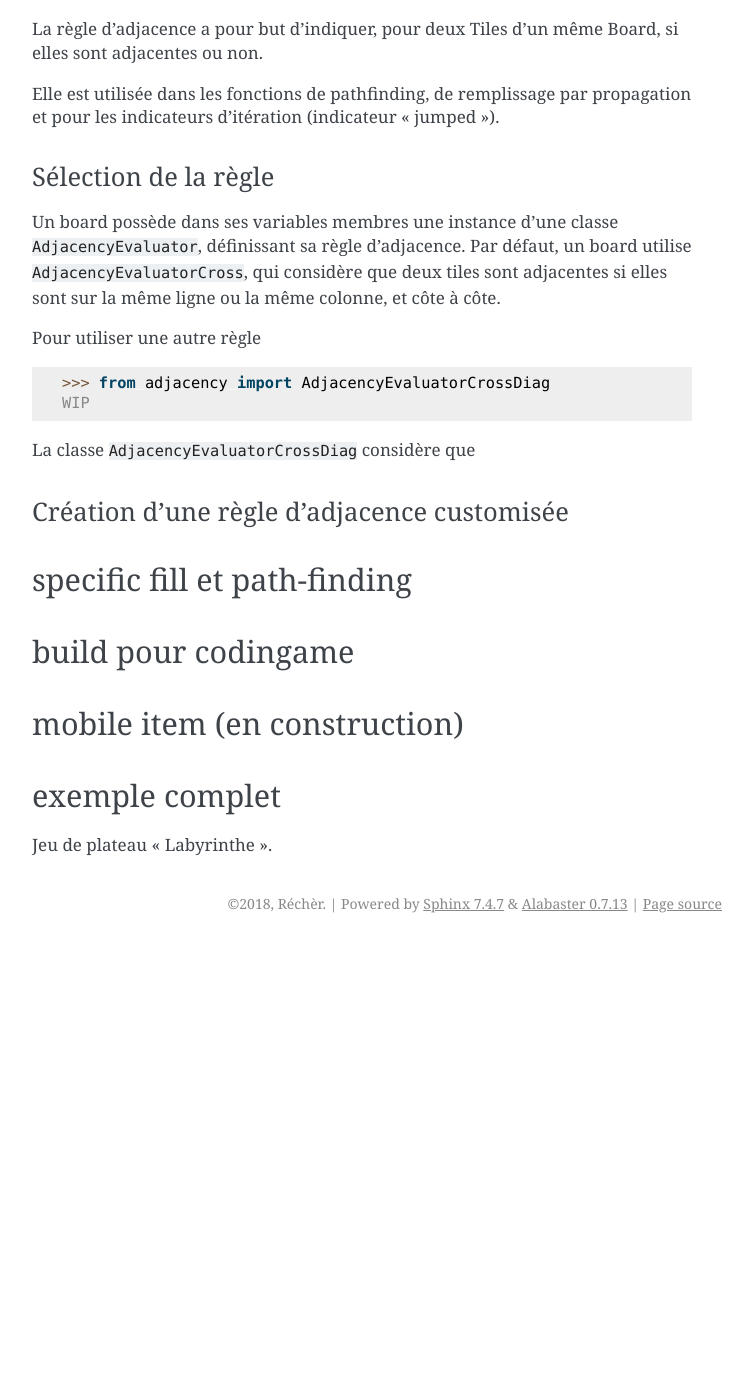
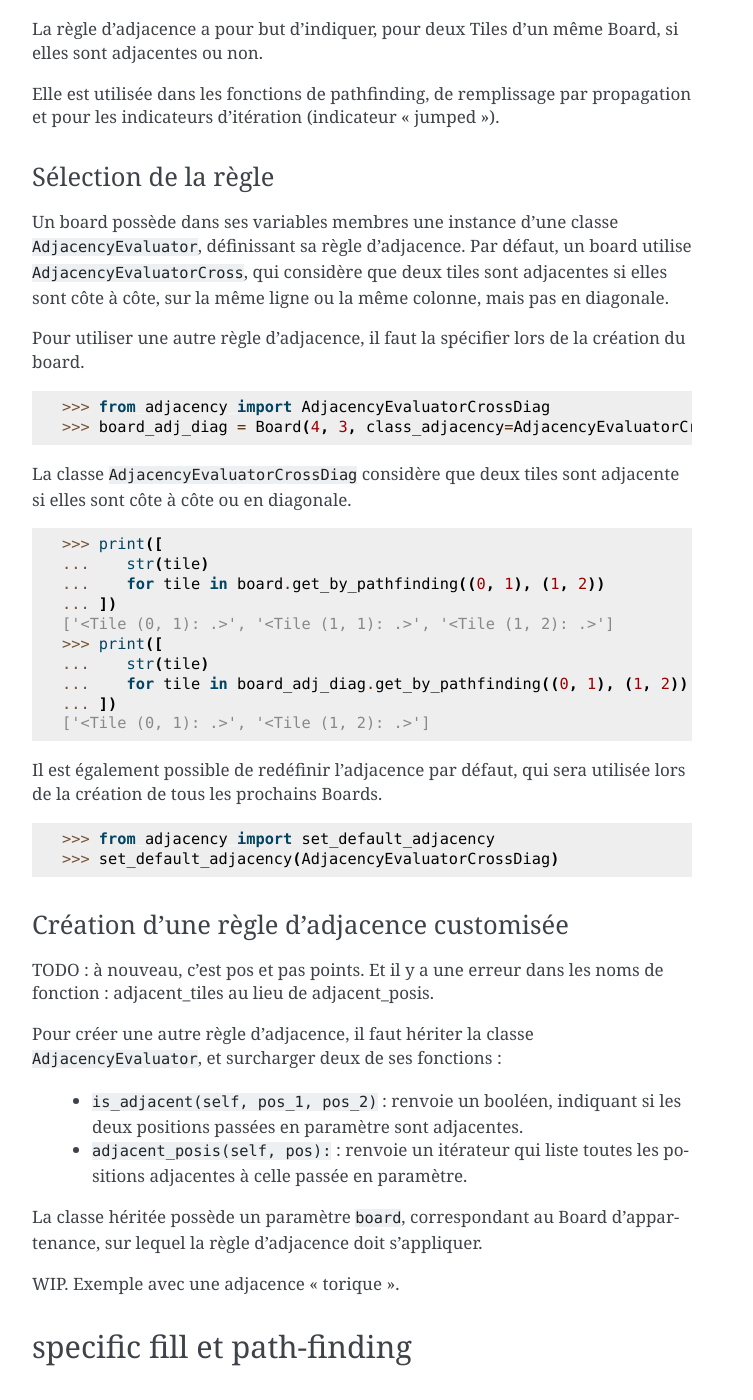
Before and after one commit to darkrecher/aboard, a Sphinx documentation site: the page built from docs/source/advanced.rst, in a window 1280 px wide and 1400 px high, scrolled down 7084 px. Shown: the whole window, without its empty margins (388-1141 px from the left). Built offline with Sphinx 7.4.7, drawn with Linux system fonts in a browser that asks for light colours; before the commit the page ends 8027 px from its top, so only the background shows below that.

Commit message:
[doc] Règle d'adjacence. Chapitre 'création d'une règle customisée' en cours.

```diff
--- a/docs/source/advanced.rst
+++ b/docs/source/advanced.rst
@@ -303,18 +303,45 @@ Elle est utilisée dans les fonctions de pathfinding, de remplissage par propaga
 Sélection de la règle
 ----------------------
 
-Un board possède dans ses variables membres une instance d'une classe ``AdjacencyEvaluator``, définissant sa règle d'adjacence. Par défaut, un board utilise ``AdjacencyEvaluatorCross``, qui considère que deux tiles sont adjacentes si elles sont sur la même ligne ou la même colonne, et côte à côte.
+Un board possède dans ses variables membres une instance d'une classe ``AdjacencyEvaluator``, définissant sa règle d'adjacence. Par défaut, un board utilise ``AdjacencyEvaluatorCross``, qui considère que deux tiles sont adjacentes si elles sont côte à côte, sur la même ligne ou la même colonne, mais pas en diagonale.
 
-Pour utiliser une autre règle
+Pour utiliser une autre règle d'adjacence, il faut la spécifier lors de la création du board.
 
 >>> from adjacency import AdjacencyEvaluatorCrossDiag
-WIP
+>>> board_adj_diag = Board(4, 3, class_adjacency=AdjacencyEvaluatorCrossDiag)
 
-La classe ``AdjacencyEvaluatorCrossDiag`` considère que
+La classe ``AdjacencyEvaluatorCrossDiag`` considère que deux tiles sont adjacente si elles sont côte à côte ou en diagonale.
+
+>>> print([
+...    str(tile)
+...    for tile in board.get_by_pathfinding((0, 1), (1, 2))
+... ])
+['<Tile (0, 1): .>', '<Tile (1, 1): .>', '<Tile (1, 2): .>']
+>>> print([
+...    str(tile)
+...    for tile in board_adj_diag.get_by_pathfinding((0, 1), (1, 2))
+... ])
+['<Tile (0, 1): .>', '<Tile (1, 2): .>']
+
+Il est également possible de redéfinir l'adjacence par défaut, qui sera utilisée lors de la création de tous les prochains Boards.
+
+>>> from adjacency import set_default_adjacency
+>>> set_default_adjacency(AdjacencyEvaluatorCrossDiag)
 
 
 Création d'une règle d'adjacence customisée
 -------------------------------------------
+
+TODO : à nouveau, c'est pos et pas points. Et il y a une erreur dans les noms de fonction : adjacent_tiles au lieu de adjacent_posis.
+
+Pour créer une autre règle d'adjacence, il faut hériter la classe ``AdjacencyEvaluator``, et surcharger deux de ses fonctions :
+
+ - ``is_adjacent(self, pos_1, pos_2)`` : renvoie un booléen, indiquant si les deux positions passées en paramètre sont adjacentes.
+ - ``adjacent_posis(self, pos):`` : renvoie un itérateur qui liste toutes les positions adjacentes à celle passée en paramètre.
+
+La classe héritée possède un paramètre ``board``, correspondant au Board d'appartenance, sur lequel la règle d'adjacence doit s'appliquer.
+
+WIP. Exemple avec une adjacence "torique".
 
 
 specific fill et path-finding
```
